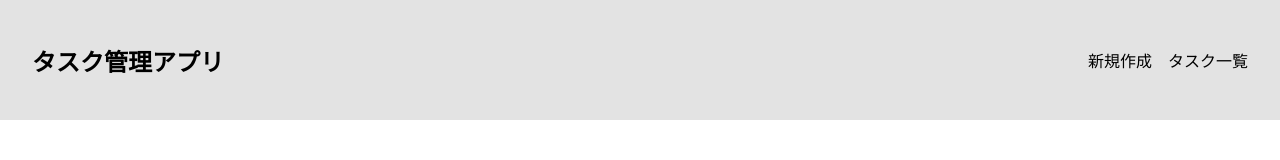
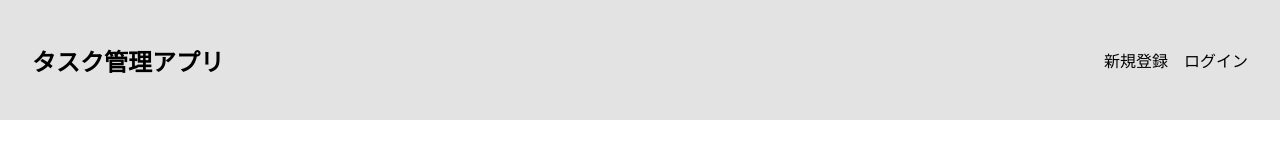
Before and after one commit to kobakaho/react-todo-app, a React (Vite) app: page / in a window 1280 px wide. Shown: the top 160 px of the page. Built offline with nearby package versions, Linux system fonts and the light colour scheme.

Commit message:
ヘッダーにリンク設置

```diff
--- a/src/App.tsx
+++ b/src/App.tsx
@@ -6,6 +6,10 @@ import TaskCreatePage from "./pages/tasks/taskCreatePage";
 import TaskEditPage from "./pages/tasks/taskEditPage";
 import ToDoListPage from "./pages/todo/todoListPage";
 import Header from "./shared/components/Header";
+import SignUp from "./features/auth/Signup";
+import SignIn from "./features/auth/SignIn";
+import Mypage from "./features/auth/Mypage";
+
 
 function App() {
   return (
@@ -13,6 +17,9 @@ function App() {
       <Header />
       <Routes>
         <Route path="/" element={<Homepage />} />
+        <Route path="/signup" element={<SignUp />} />
+        <Route path="/signin" element={<SignIn />} />
+        <Route path="/mypage" element={<Mypage />} />
         <Route path="/tasks" element={<TaskListPage />} />{/* タスク一覧ページへのルート */}
         <Route path="/tasks/new" element={<TaskCreatePage />} />{/* タスク作成ページへのルート */}
         <Route path="/tasks/:id" element={<TaskDetailPage />} />{/* タスク詳細ページへのルート */}
--- a/src/shared/components/Header.tsx
+++ b/src/shared/components/Header.tsx
@@ -10,10 +10,10 @@ export default function Header() {
             <nav className={styles.nav}>
                 <ul className={styles.navList}>
                     <li>
-                        <Link to="/tasks/new">新規作成</Link>
+                        <Link to="/signup">新規登録</Link>
                     </li>
                     <li>
-                        <Link to="/tasks">タスク一覧</Link>
+                        <Link to="/signin">ログイン</Link>
                     </li>
                 </ul>
             </nav>
```
